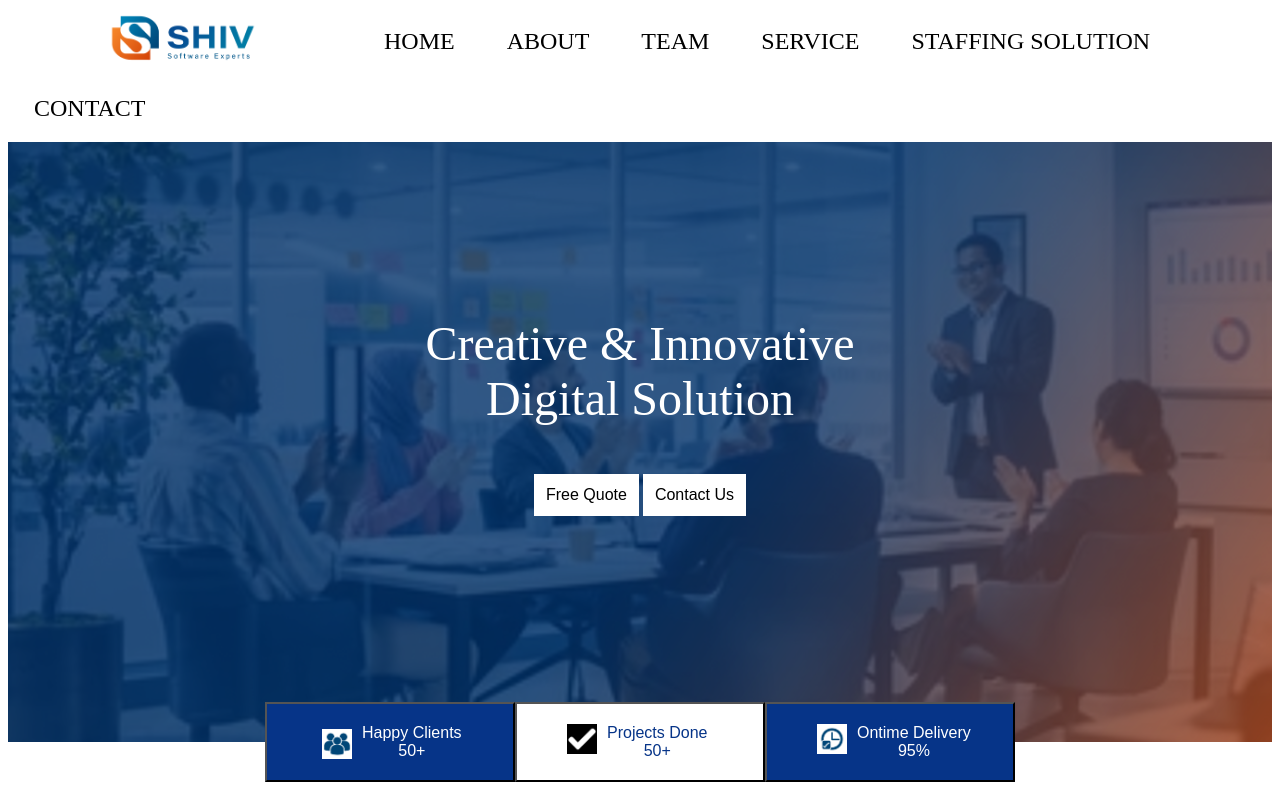
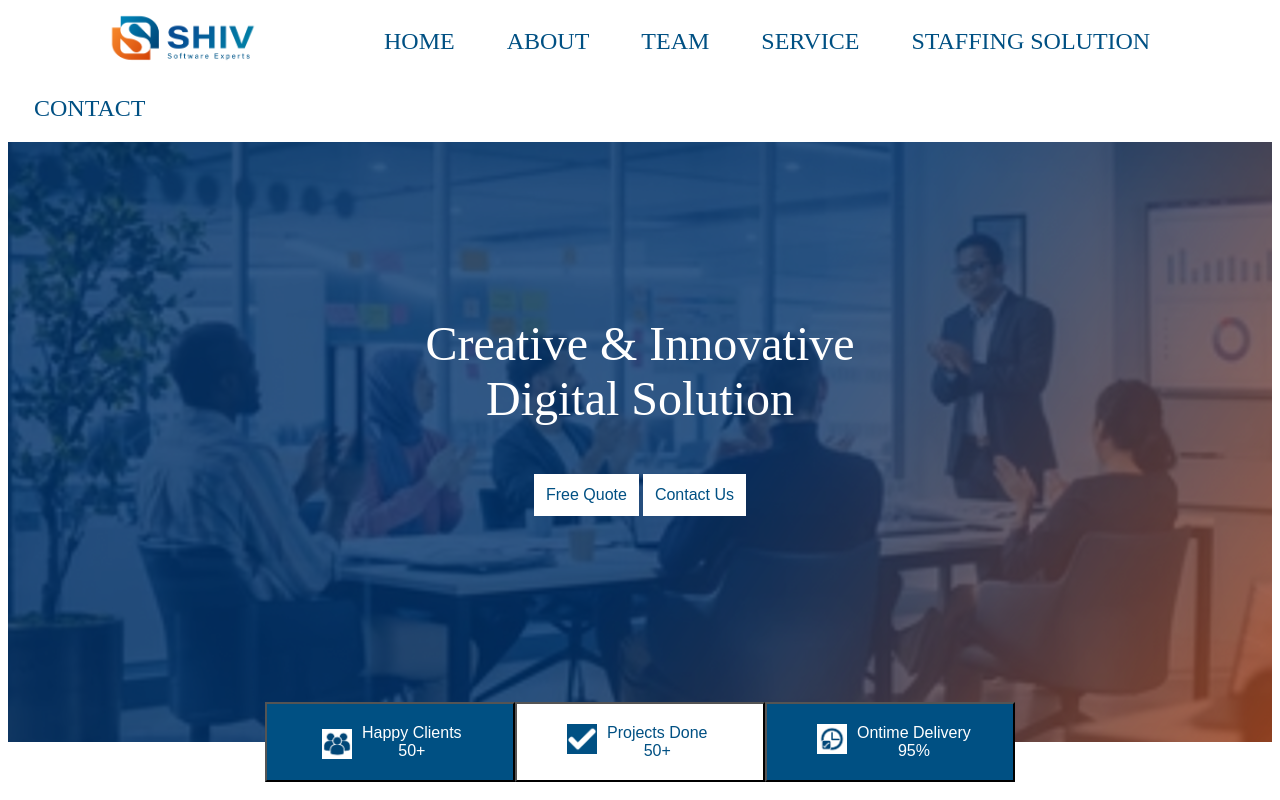
Before and after one commit to venkataramana1191/ShivTeam, a plain HTML site: page index.html in a window 1280 px wide. Shown: the top 800 px of the page. Drawn offline with Linux system fonts and the light colour scheme.

Commit message:
Update index.html

```diff
--- a/index.html
+++ b/index.html
@@ -22,7 +22,7 @@
 
     li a {
       display: block;
-      color: black;
+      color: #005083;
       text-align: center;
       padding: 10px 16px 10px 16px;
       text-decoration: none;
@@ -39,8 +39,8 @@
 
     }
 
-    li a:hover, img:hover {
-      background-color: #111;
+    li a:hover{
+      background-color:#005083;
       color: white;
     }
 
@@ -48,7 +48,7 @@
         height: 400px;
         width: auto;
         text-align: center;
-        background-color: teal;
+        background-color: #005083;
         padding: 100px;
         background-image: url("./shivexperts_homepage/Top_banner_1500x600.png");
 
@@ -62,7 +62,7 @@
         text-align: center;
         padding:10px;
         font-size: 16px;
-        color :black;
+        color :#005083;
         border: 2px solid white;
         background-color: white;
     }
@@ -152,15 +152,15 @@
     </div>
     <layer id="layer1">
             <div class="buttons">
-                <button class="heighlight" style="background-color: rgb(6, 52, 136);color: white;">
+                <button class="heighlight" style="background-color: #005083;color: white;">
                    <span> <img src="./shivexperts_homepage/icons_01.png" width="30" height="30" style="background-color: white;margin: 5px;margin-right: 10px;"></span>
                     <span>  Happy Clients <br> 50+</span>
                 </button>
-                <button class="heighlight1" style="background-color: white;color: rgb(6, 52, 136);">
-                    <span> <img src="./shivexperts_homepage/icons_02.png" width="30" height="30" style="background-color: black;margin-right: 10px;"></span> <span> Projects Done <br> 50+
+                <button class="heighlight1" style="background-color: white;color: #005083;">
+                    <span> <img src="./shivexperts_homepage/icons_02.png" width="30" height="30" style="background-color: #005083;margin-right: 10px;"></span> <span> Projects Done <br> 50+
                     </span>
                 </button>
-                <button class="heighlight"style="background-color:rgb(6, 52, 136) ;color: white;">
+                <button class="heighlight"style="background-color:#005083 ;color: white;">
                     <span> <img src="./shivexperts_homepage/icons_03.png" width="30" height="30" style="background-color: white;margin-right: 10px;"> </span>
                     <span>Ontime Delivery
                     <br>95%</span>
```
